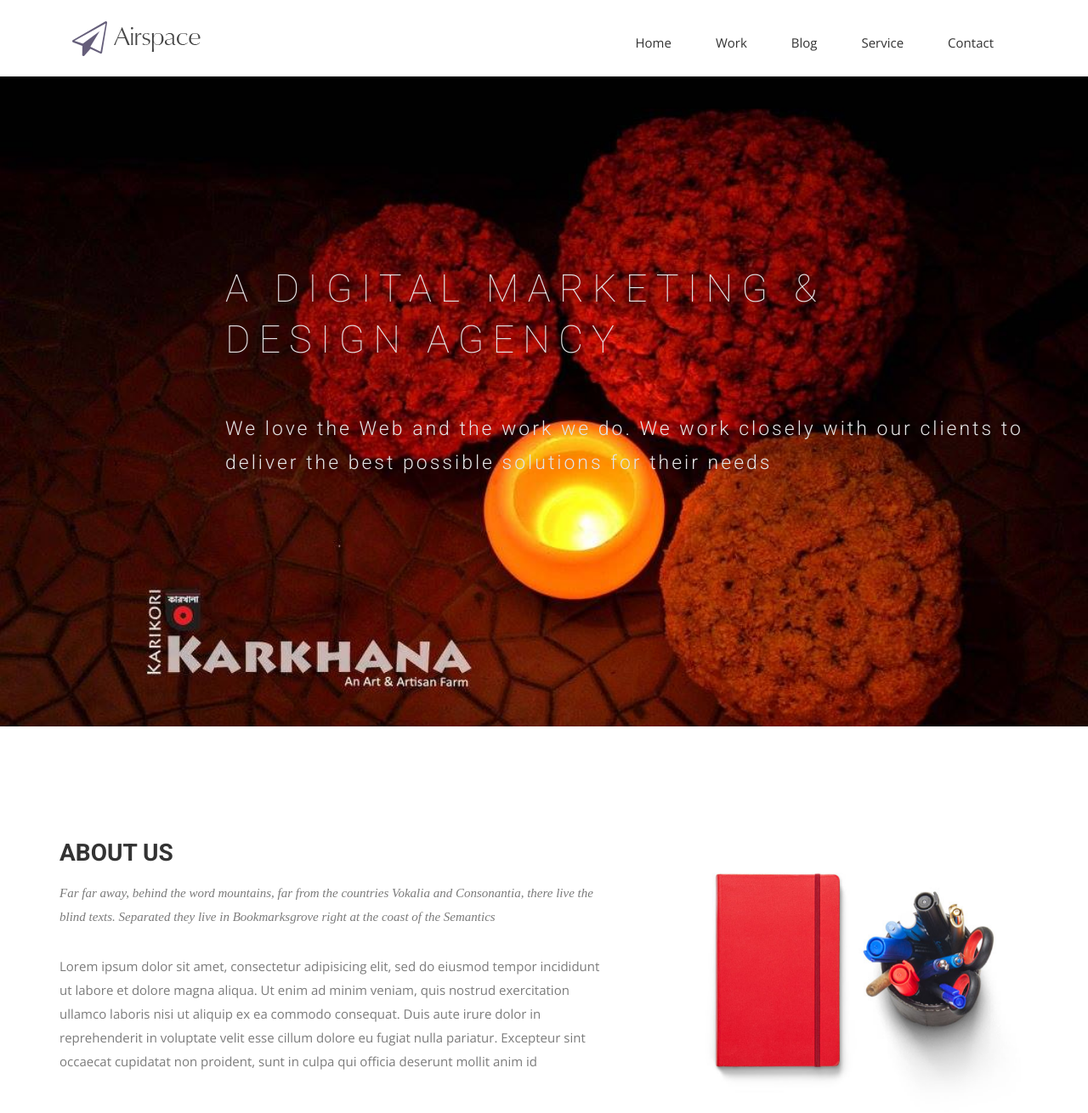
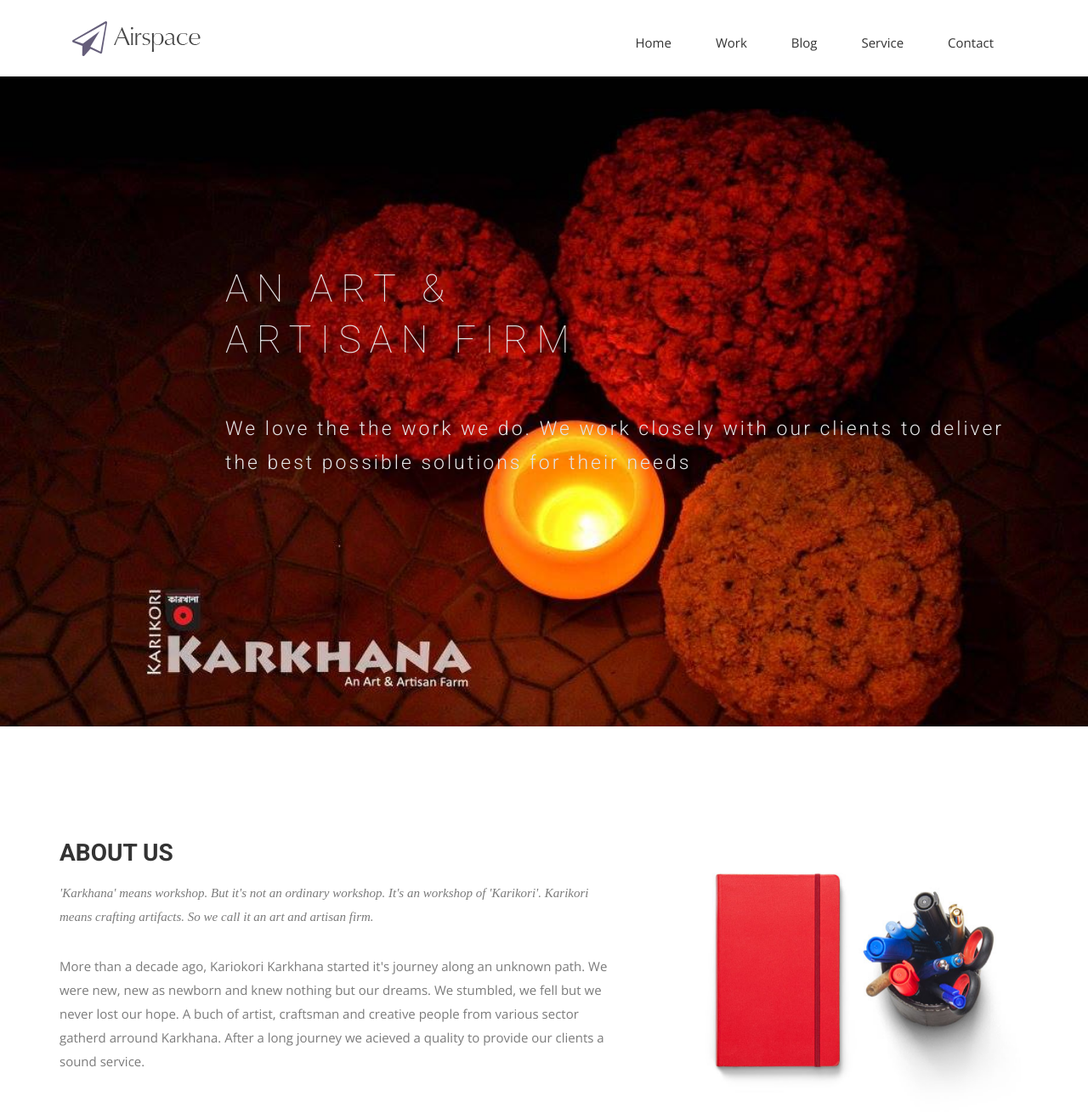
Before and after one commit to Karikorikarkhana/karikorikarkhana.github.io, a Jekyll site: the page built from index.html, in a window 1280 px wide and 1400 px high. Shown: the top 1310 px of the window at 85% size. Built offline with Jekyll 4.4.1, drawn with Linux system fonts in a browser that asks for light colours; nearby versions of some CDN libraries; some web fonts are replaced.

Commit message:
edited index

```diff
--- a/index.html
+++ b/index.html
@@ -11,8 +11,8 @@ permalink: /
     <div class="row">
       <div class="col-md-10 col-md-offset-2">
         <div class="block">
-          <h1 class="animated fadeInUp">A DIGITAL MARKETING &#38; <br> DESIGN AGENCY</h1>
-          <p class="animated fadeInUp">We love the Web and the work we do. We work closely with our clients to deliver the best possible solutions for their needs</p>
+          <h1 class="animated fadeInUp">AN ART &#38; <br> ARTISAN FIRM</h1>
+          <p class="animated fadeInUp">We love the the work we do. We work closely with our clients to deliver the best possible solutions for their needs</p>
         </div>
       </div>
     </div>
@@ -26,9 +26,9 @@ permalink: /
         <div class="block">
           <div class="section-title">
             <h2>About Us</h2>
-            <p>Far far away, behind the word mountains, far from the countries Vokalia and Consonantia, there live the blind texts. Separated they live in Bookmarksgrove right at the coast of the Semantics</p>
+            <p>'Karkhana' means workshop. But it's not an ordinary workshop. It's an workshop of 'Karikori'. Karikori means crafting artifacts. So we call it an art and artisan firm.</p>
           </div>
-          <p>Lorem ipsum dolor sit amet, consectetur adipisicing elit, sed do eiusmod tempor incididunt ut labore et dolore magna aliqua. Ut enim ad minim veniam, quis nostrud exercitation ullamco laboris nisi ut aliquip ex ea commodo consequat. Duis aute irure dolor in reprehenderit in voluptate velit esse cillum dolore eu fugiat nulla pariatur. Excepteur sint occaecat cupidatat non proident, sunt in culpa qui officia deserunt mollit anim id </p>
+          <p>More than a decade ago, Kariokori Karkhana started it's journey along an unknown path. We were new, new as newborn and knew nothing but our dreams. We stumbled, we fell but we never lost our hope. A buch of artist, craftsman and creative people from various sector gatherd arround Karkhana. After a long journey we acieved a quality to provide our clients a sound service.</p>
         </div>
       </div><!-- .col-md-7 close -->
       <div class="col-md-5 col-sm-12">
```
